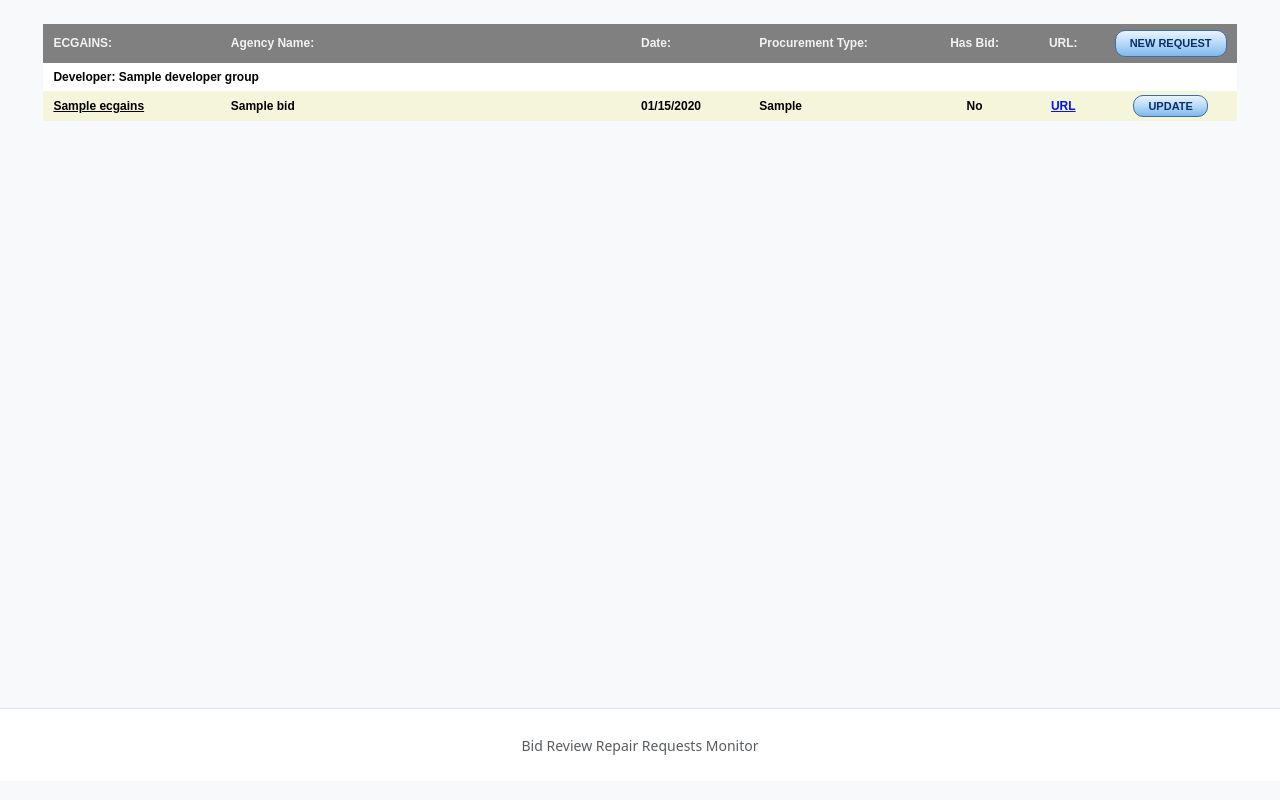
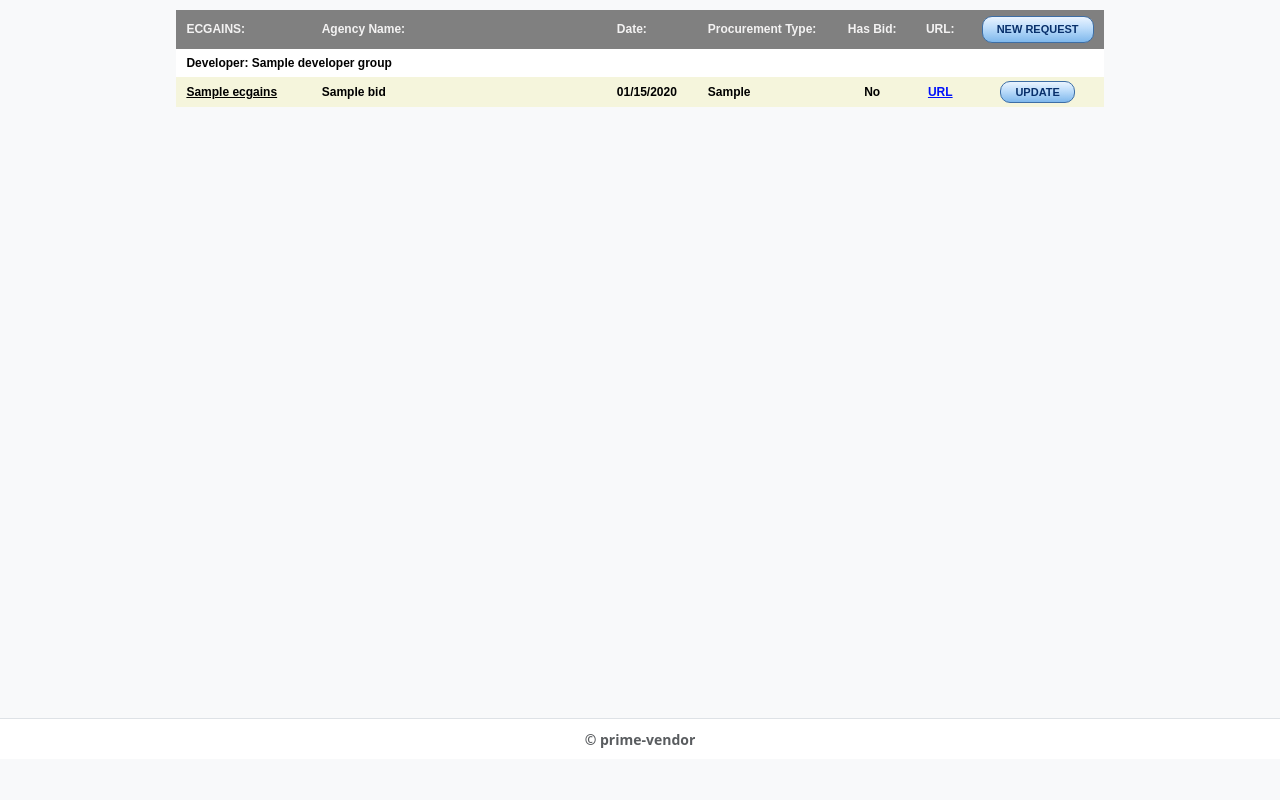
Before and after one commit to Upendra48/RRR, a Django app: template bids/templates/bids/monitor.html in a window 1280 px wide. Run offline with Django 5.2, Linux system fonts and the light colour scheme; the template is opened without the code that fills it: most values are stand-ins (such as "Sample title", 1, 10 or a date in 2020).

Commit message:
Update monitor footer and hover styling

```diff
--- a/bids/static/bids/css/style.css
+++ b/bids/static/bids/css/style.css
@@ -29,6 +29,8 @@ main {
 
 footer {
     background-color: #ffffff;
+    padding-top: 6px !important;
+    padding-bottom: 6px !important;
 }
 
 .detail-label {
--- a/bids/templates/bids/monitor.html
+++ b/bids/templates/bids/monitor.html
@@ -46,7 +46,7 @@
 {% endif %}
 
 
-<div class="container-fluid py-4">
+<div class="container monitor-container">
 
     <!-- =====================================================
          COMBINED TITLE + FILTER TOOLBAR
@@ -982,6 +982,11 @@
         color: #08306b;
     }
 
+    .monitor-container {
+        max-width: 1000px;
+        margin: 10px auto;
+    }
+
 </style>
 
 {% endblock %}
--- a/templates/base.html
+++ b/templates/base.html
@@ -39,10 +39,10 @@
 
 
     <!-- Footer -->
-    <footer class="border-top mt-5 py-4">
+    <footer class="border-top mt-5 py-2">
         <div class="container text-center text-muted">
             <small>
-                Bid Review Repair Requests Monitor
+                <strong>© prime-vendor</strong>
             </small>
         </div>
     </footer>
```
